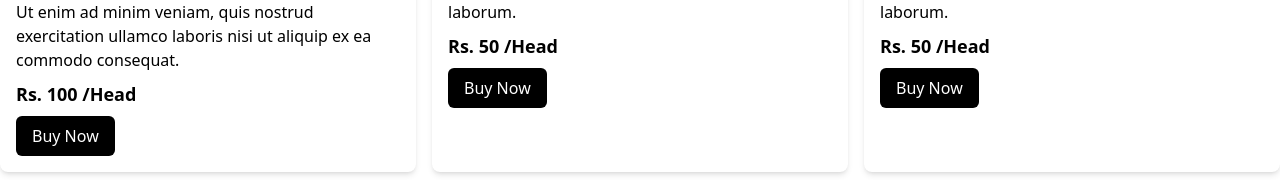
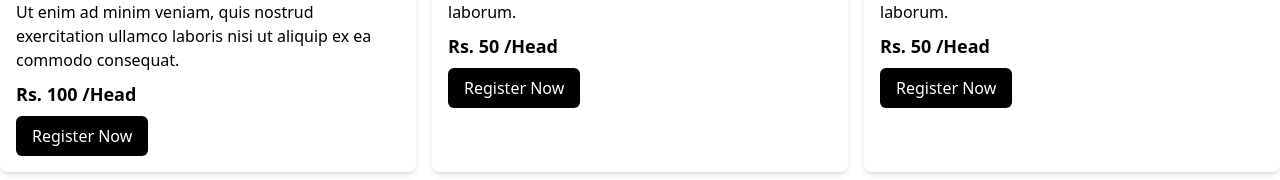
Before and after one commit to dhanushk-offl/revibe-event, a SvelteKit app: page /events in a window 1280 px wide. Shown: the part 620-800 px from the top of the page. Built offline with nearby package versions, Linux system fonts and the light colour scheme; a web font is replaced by a local one.

Commit message:
Update Register Link

```diff
--- a/src/routes/events/techevents.svelte
+++ b/src/routes/events/techevents.svelte
@@ -58,9 +58,10 @@
             {/each}
           </ol>
           <p class="text-lg font-semibold mb-2">{card.price}</p>
+          <a href="https://revibe-sgc.rf.gd/register" target="_blank">
           <button class="bg-black text-white px-4 py-2 rounded-md hover:bg-grey">
-            Buy Now
-          </button>
+            Register Now
+          </button></a>
         </div>
       </div>
     {/each}
```
